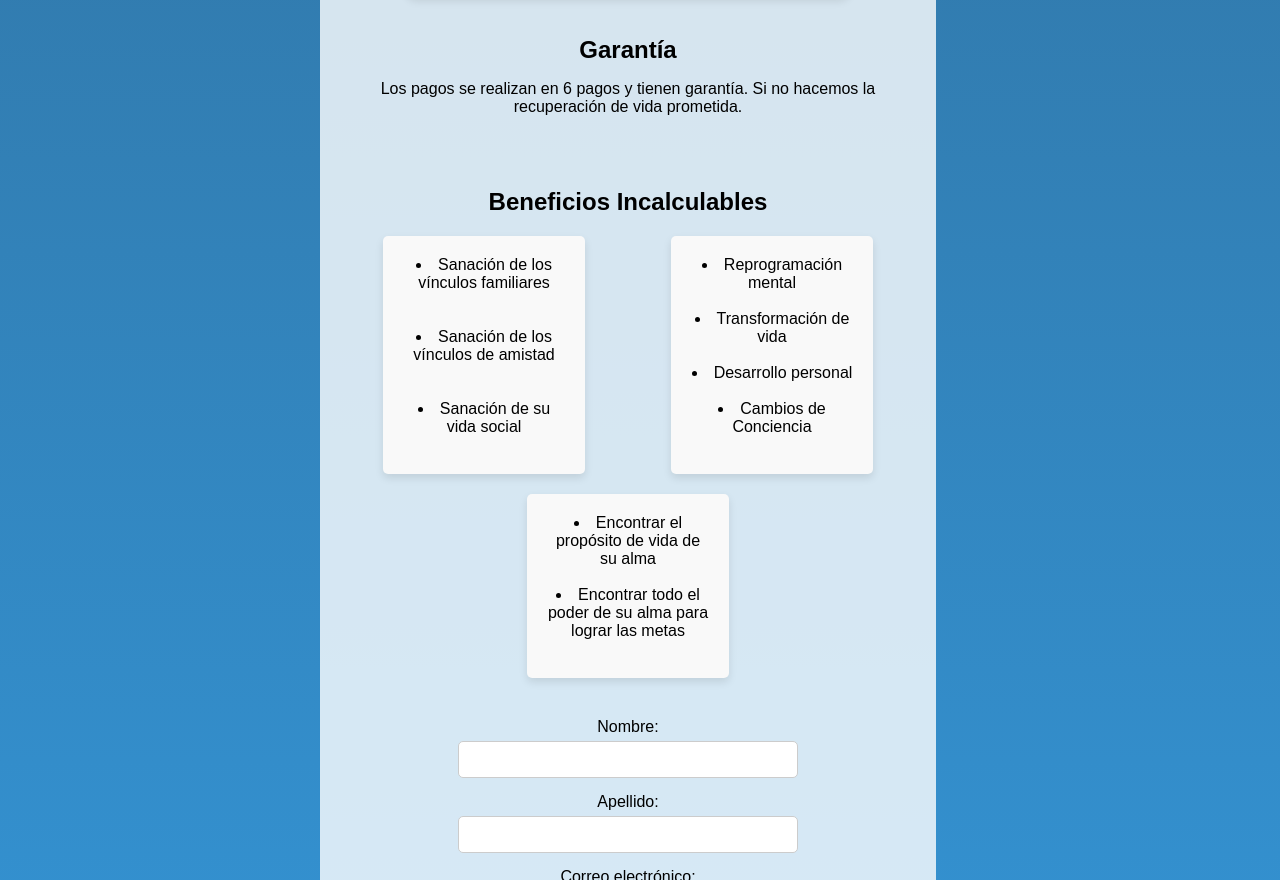
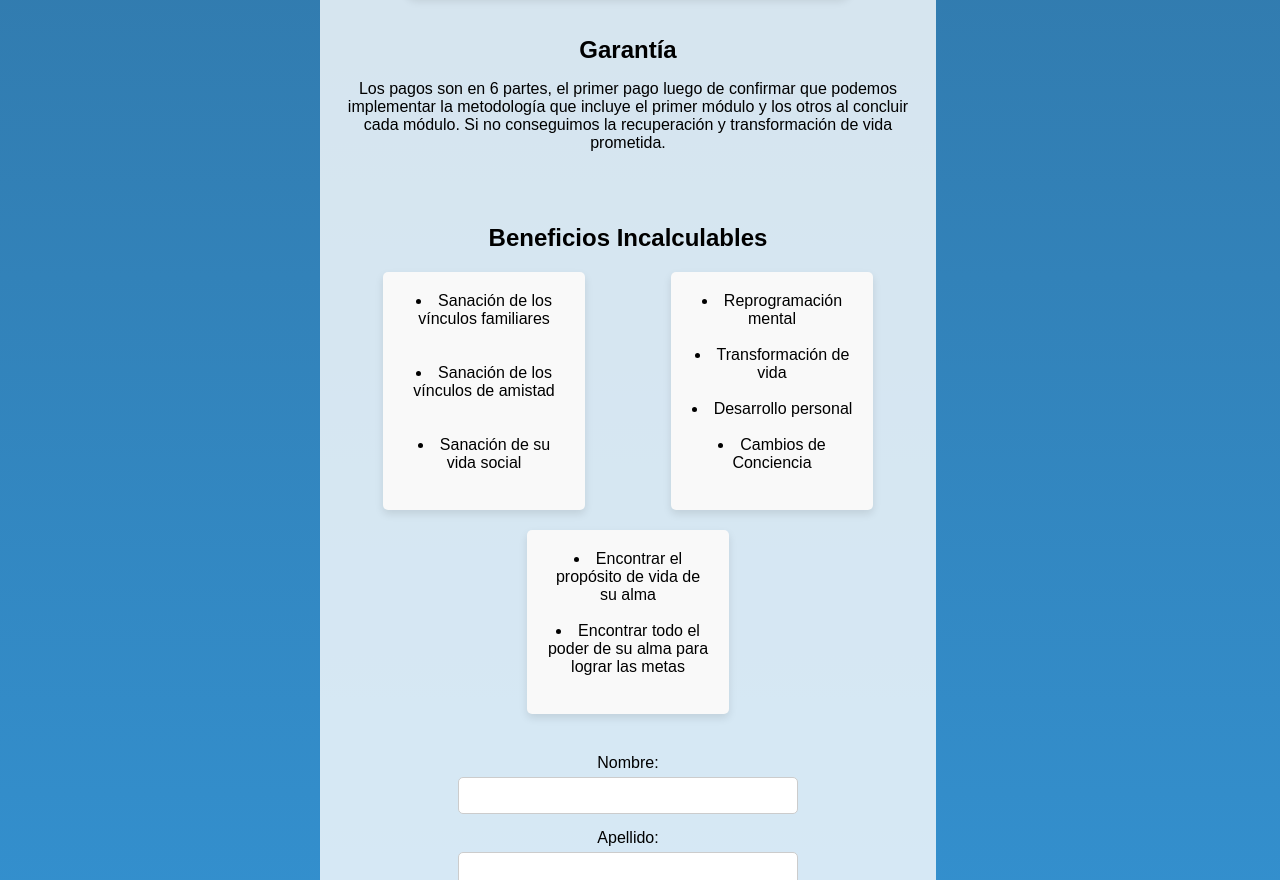
Before and after one commit to LeoSebaLobo/Couching, a plain HTML site: page index.html in a window 1280 px wide. Shown: the part 2908-3788 px from the top of the page. Drawn offline with Linux system fonts and the light colour scheme.

Commit message:
cambios finales

```diff
--- a/index.html
+++ b/index.html
@@ -71,7 +71,7 @@
             <div class="additional-info">
                 <div class="additional-content">
                     <h2>Garantía</h2>
-                    <p>Los pagos se realizan en 6 pagos y tienen garantía. Si no hacemos la recuperación de vida prometida.</p>
+                    <p>Los pagos son en 6 partes, el primer pago luego de confirmar que podemos implementar la metodología que incluye el primer módulo y los otros al concluir cada módulo. Si no conseguimos la recuperación y transformación de vida prometida.</p>
                 </div> <br><br>
             </div>
             <h2>Beneficios Incalculables</h2>
```
